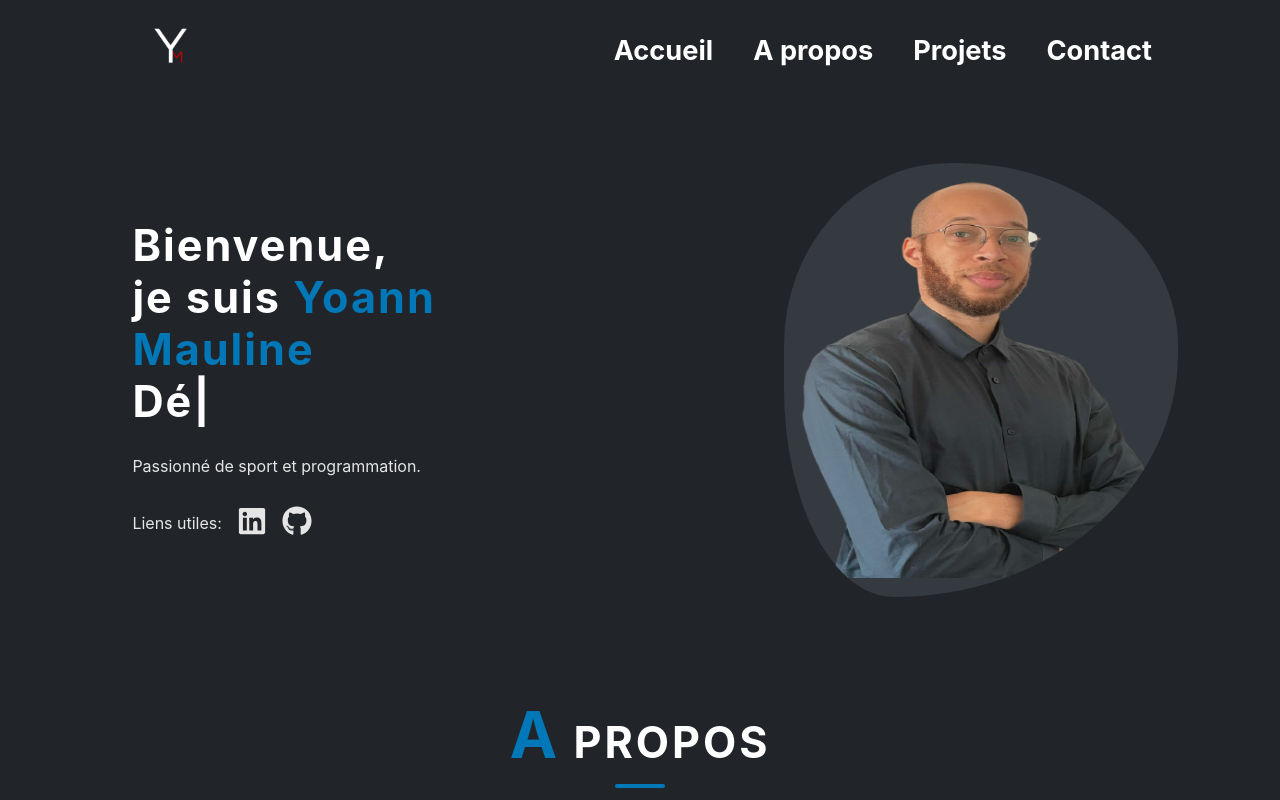
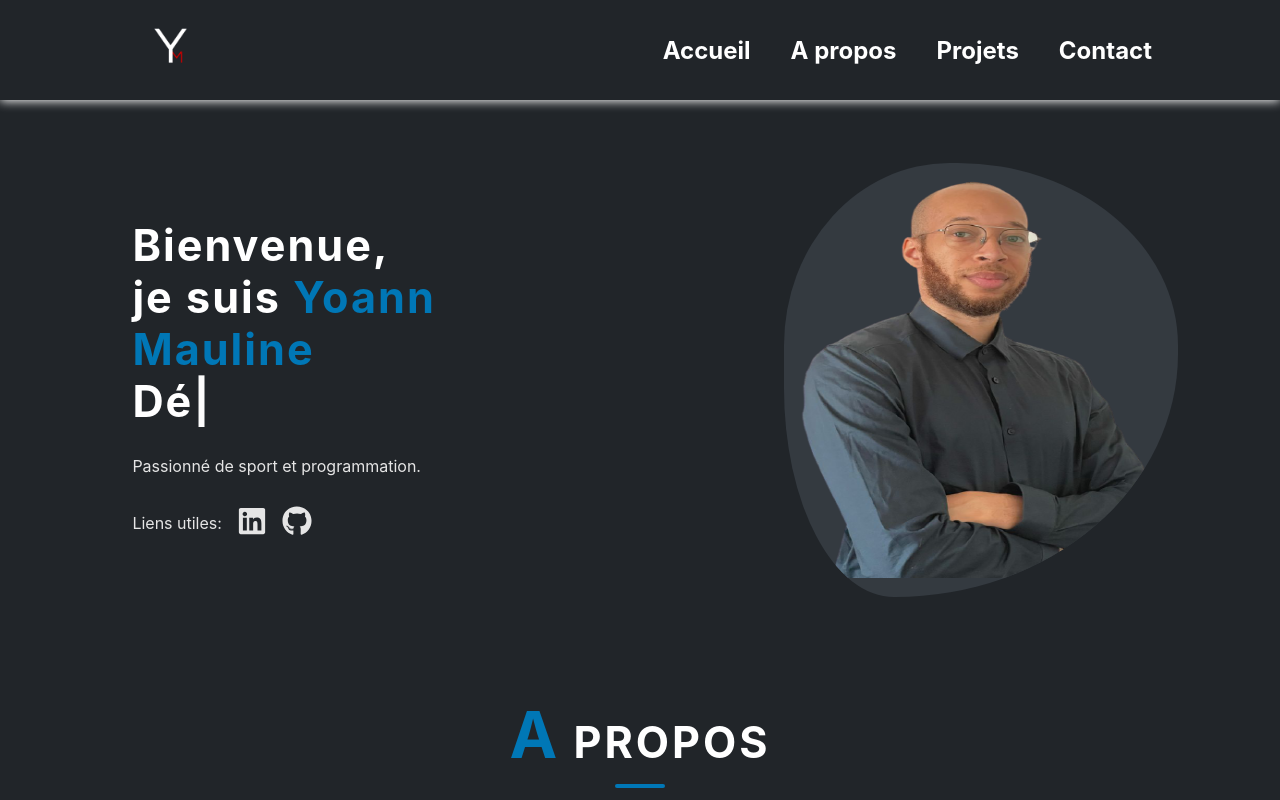
Before and after one commit to MaulineYoann/portfolio, a React (Create React App) app: page / in a window 1280 px wide. Shown: the top 800 px of the page. Built offline with nearby package versions, Linux system fonts and the light colour scheme.

Commit message:
width form contact

```diff
--- a/src/Components/Navbar/Navbar.scss
+++ b/src/Components/Navbar/Navbar.scss
@@ -5,26 +5,30 @@
   top: 0;
   background-color: #212529;
   color: #fff;
-  font-size: 1.7rem;
+  font-size: 1.5rem;
   height: 100px;
   z-index: 1;
-  // border-bottom: 2px solid #0077b6;
+  box-shadow: 0 1px 10px #fff;
+
   nav {
     height: 100%;
     margin: 0 10%;
     display: flex;
     justify-content: space-between;
     align-items: center;
+
     ul {
       list-style-type: none;
       display: flex;
       gap: 40px;
+
       .items {
         list-style-type: none;
         cursor: pointer;
         font-weight: bold;
         transition: 300ms;
         position: relative;
+
         &::before {
           content: '';
           position: absolute;
@@ -38,23 +42,28 @@
           transition: 300ms;
           border-radius: 10%;
         }
+
         &:hover::before {
           transform: scale(1);
         }
+
         &:hover {
           color: #0077b6;
         }
       }
     }
+
     .burger {
       font-size: 40px;
       cursor: pointer;
       display: none;
+
       .burgerIcon {
         display: none;
       }
     }
   }
+
   .sideNav {
     position: absolute;
     top: 100px;
@@ -62,23 +71,28 @@
     border-top: 1px solid #fff;
     height: 70vh;
     background-color: #212529;
+
     ul {
       width: auto;
       list-style-type: none;
       display: flex;
       flex-direction: column;
       align-items: center;
+
       a {
-        font-size: 2rem;
+        font-size: 1.5rem;
         font-weight: 600;
         animation: animNav 1s ease-in-out normal backwards;
         padding: 20px;
+
         &:nth-child(2) {
           animation: animNav 1s ease-in-out 300ms normal backwards;
         }
+
         &:nth-child(3) {
           animation: animNav 1s ease-in-out 400ms normal backwards;
         }
+
         &:nth-child(4) {
           animation: animNav 1s ease-in-out 500ms normal backwards;
         }
@@ -107,10 +121,13 @@
   }
 }
 @media screen and (max-width: 500px) {
+
   .header {
     nav {
+
       .burger {
         display: block;
+
         .burgerIcon {
           display: block;
         }
--- a/src/styles/Contact.scss
+++ b/src/styles/Contact.scss
@@ -1,5 +1,7 @@
 .Contact {
+
   color: #fff;
+
   .form {
     h1 {
       margin-top: 50px;
@@ -12,10 +14,12 @@
       position: relative;
       display: block;
       margin-bottom: 50px;
+
       &::first-letter {
         color: #0077b6;
         font-size: 4rem;
       }
+
       &::before {
         content: '';
         position: absolute;
@@ -28,6 +32,7 @@
         background-color: #0077b6;
       }
     }
+
     p {
       color: #fff;
       font-size: 1.4rem;
@@ -37,10 +42,12 @@
       padding-bottom: 20px;
       font-weight: 500;
       span {
+
         a {
           color: #0077b6;
           font-size: 1.7rem;
           transition: 300ms;
+
           &:hover {
             color: #52b788;
           }
@@ -53,23 +60,26 @@
       display: flex;
       flex-direction: column;
       align-items: center;
-      input,
-      textarea {
+
+      input,textarea {
         margin: 8px 0;
         padding: 10px;
         font-size: 16px;
         border-radius: 5px;
-        max-width: 400px;
+        max-width: 500px;
         width: 100%;
         outline: none;
+
         &:focus {
           border: 3px solid #0077b6;
         }
       }
+
       textarea {
         height: 200px;
         overflow: scroll;
       }
+
       .submit {
         width: 150px;
         background-color: #0077b6;
@@ -78,6 +88,7 @@
         border-color: #000;
         cursor: pointer;
         transition: 400ms;
+
         &:hover {
           transform: translateY(-5px);
           background-color: #52b788;
```
Also changed, not shown: 2 other files (tests, documents, lock files or other folders).
